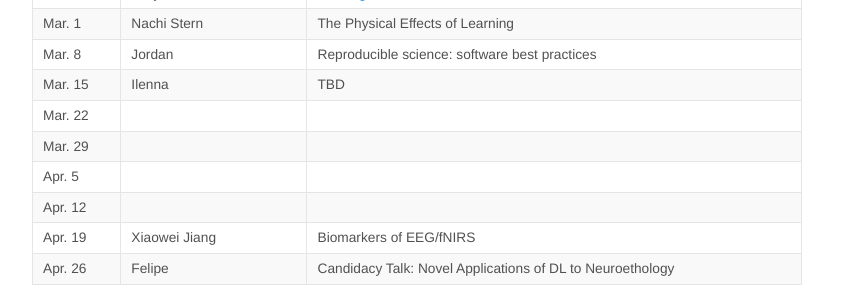
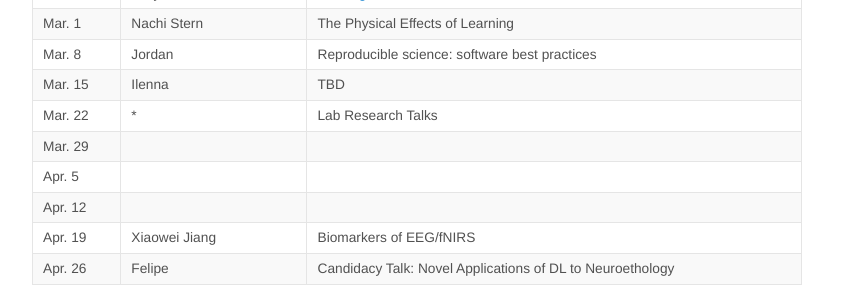
Before and after one commit to KordingLab/KordingLab.github.io, a Jekyll site: the page built from _posts/2021-01-01-upcoming-lab-teaching.md, in a window 1280 px wide and 900 px high, scrolled down 665 px. Shown: the part 152-452 px from the top of the window, without its empty margins (223-1071 px from the left). Built offline with Jekyll 4.4.1, drawn with Linux system fonts in a browser that asks for light colours; nearby versions of some CDN libraries; comment, search, counter and statistics services are not loaded.

Commit message:
Update 2021-01-01-upcoming-lab-teaching.md

```diff
--- a/_posts/2021-01-01-upcoming-lab-teaching.md
+++ b/_posts/2021-01-01-upcoming-lab-teaching.md
@@ -27,7 +27,7 @@ Please list below, topics you would like to learn more about (you may share your
 | Mar. 1 | Nachi Stern | The Physical Effects of Learning |
 | Mar. 8 | Jordan | Reproducible science: software best practices |
 | Mar. 15 | Ilenna | TBD
-| Mar. 22 |  |
+| Mar. 22 | * | Lab Research Talks
 | Mar. 29 |  |
 | Apr. 5 | |
 | Apr. 12 | |
```
